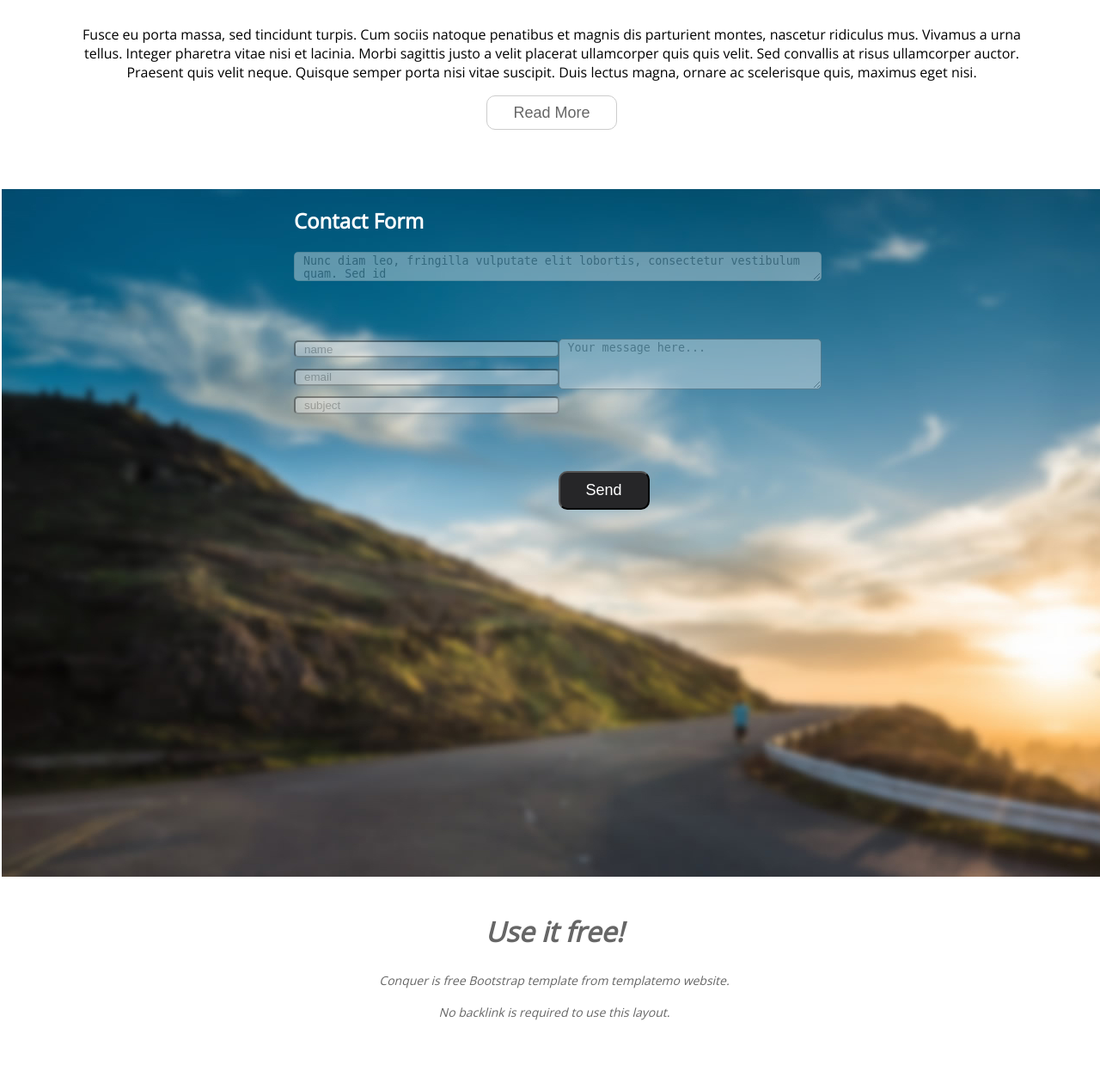
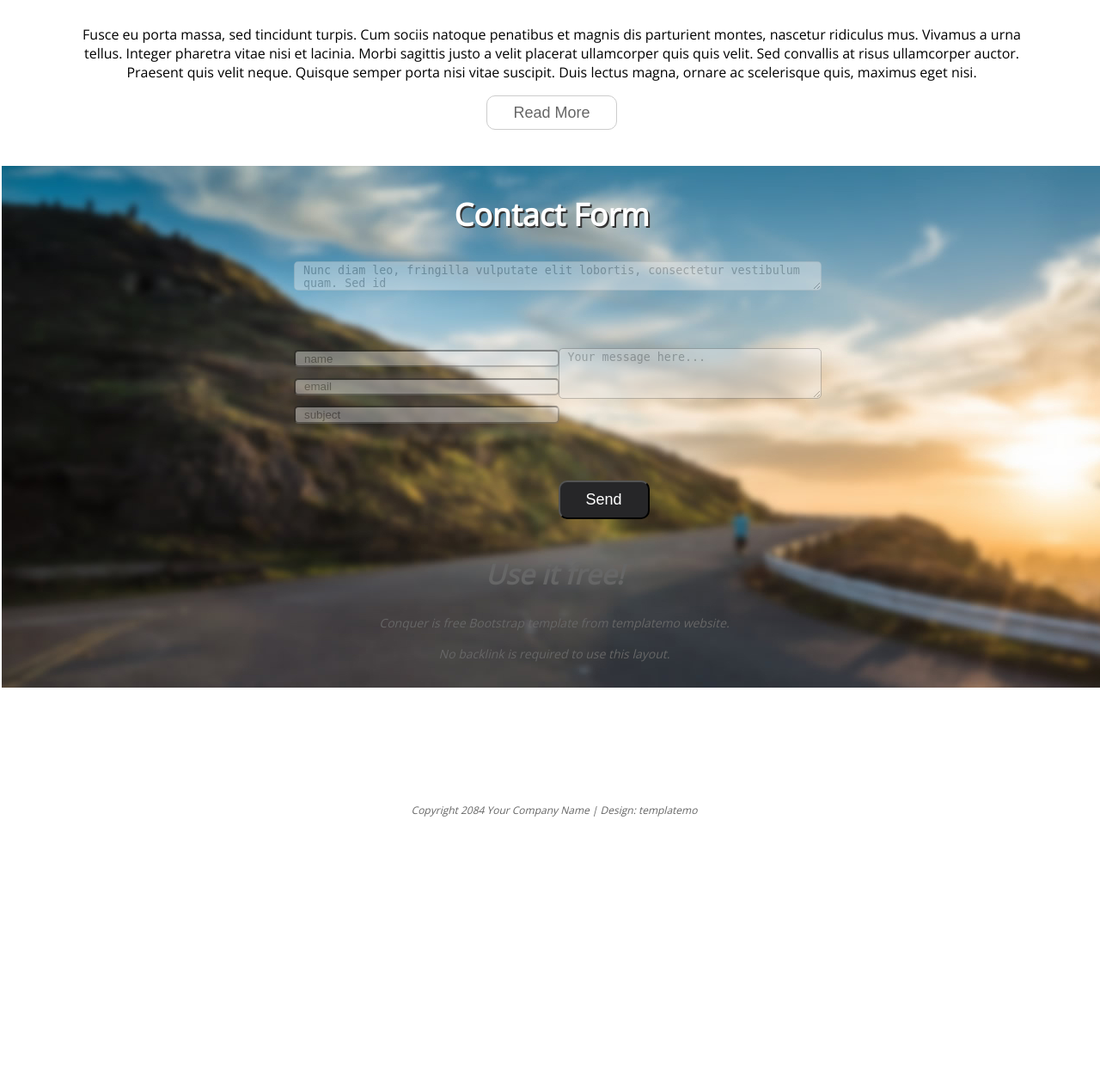
Before and after one commit to GreatDeveloper66/voyage-prework-tier1-adams, a PHP site: page / in a window 1280 px wide. Shown: the part 3376-4636 px from the top of the page at 86% size. After the commit the page ends 4326 px from the top, so only its background shows below. Run offline with PHP 8.4, Linux system fonts and the light colour scheme; some libraries are stand-ins or nearby versions.

Commit message:
centered form header and made slight modifications in index.js

```diff
--- a/css/index.css
+++ b/css/index.css
@@ -260,8 +260,7 @@ div.row5 {
 	height: auto;
 }
 
-div.row3,
-div.row6 {
+div.row3 {
 	display: flex;
 	flex-direction: column;
 	justify-content: flex-start;
@@ -279,14 +278,17 @@ div.row3 {
 }
 
 div.row6 {
-	background-color: none;
-	height: 800px;
+	display: grid;
+	justify-items: center;
+	align-items: center;
+	height: auto;
 }
 
 div.row6 h2 {
 	color: #FFFFFF;
 	text-transform: capitalize;
-
+	text-shadow: 2px 2px #333;
+	font-size: 36px;
 }
 
 div.row3 h2,
--- a/index.html
+++ b/index.html
@@ -154,7 +154,6 @@
 			<div class="contactbackground">
 
 			</div>
-			<div class="formcontainer">
 			<h2>Contact Form</h2>
 
 			<form id="contactform" action="#" method="POST" enctype="mutipart/form-data" target="_blank">
@@ -176,8 +175,6 @@ Etiam a mi quis arcu varius condimentum." disabled></textarea>
 				</div>
 			</form>
 			</div>
-
-		</div>
 		</section>
 	</main>
 
--- a/js/index.js
+++ b/js/index.js
@@ -14,8 +14,8 @@
 		el.style.transform = "translate3d(" + xPos + ", " + yPos + "px, 0)";
 	}
 
-	var xScrollPosition;
-	var yScrollPosition;
+	let xScrollPosition;
+	let yScrollPosition;
 
 	function scrollLoop() {
 		xScrollPosition = window.scrollX;
```
